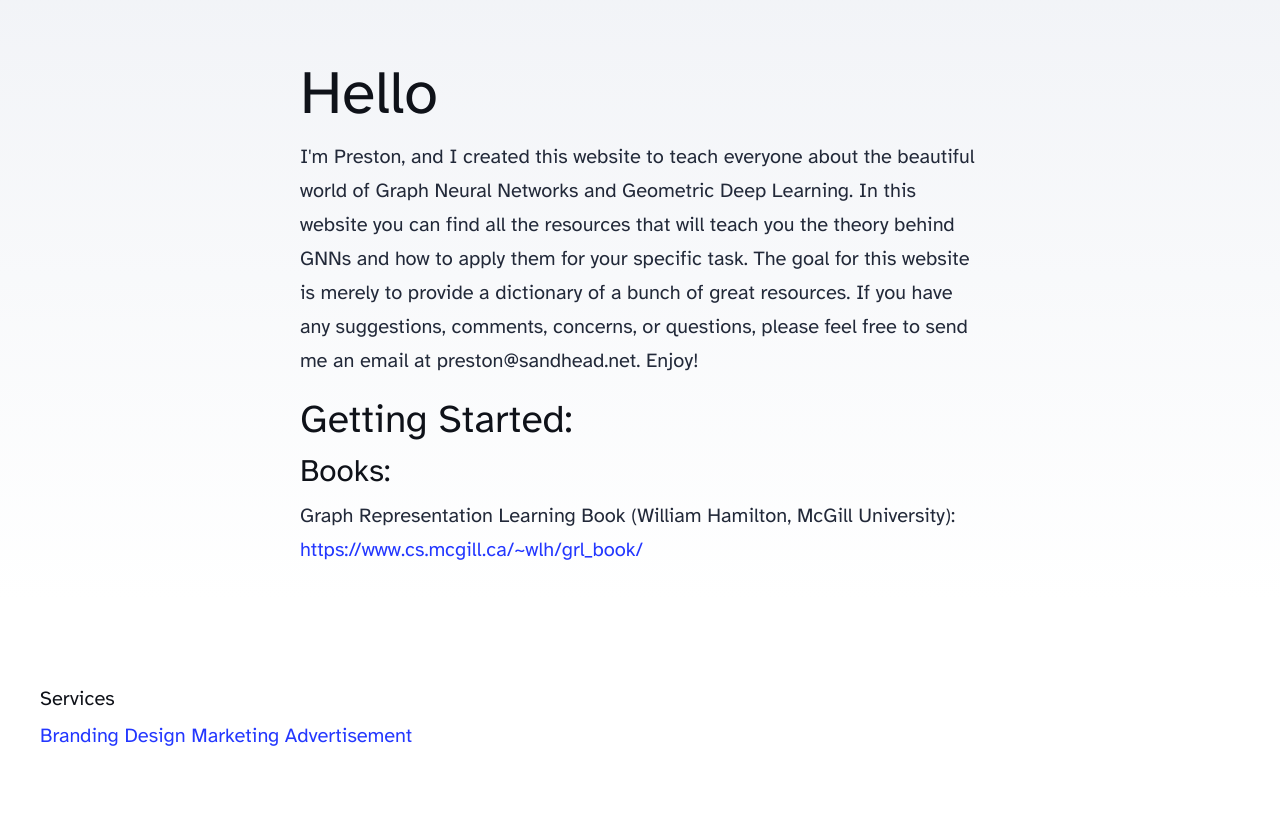
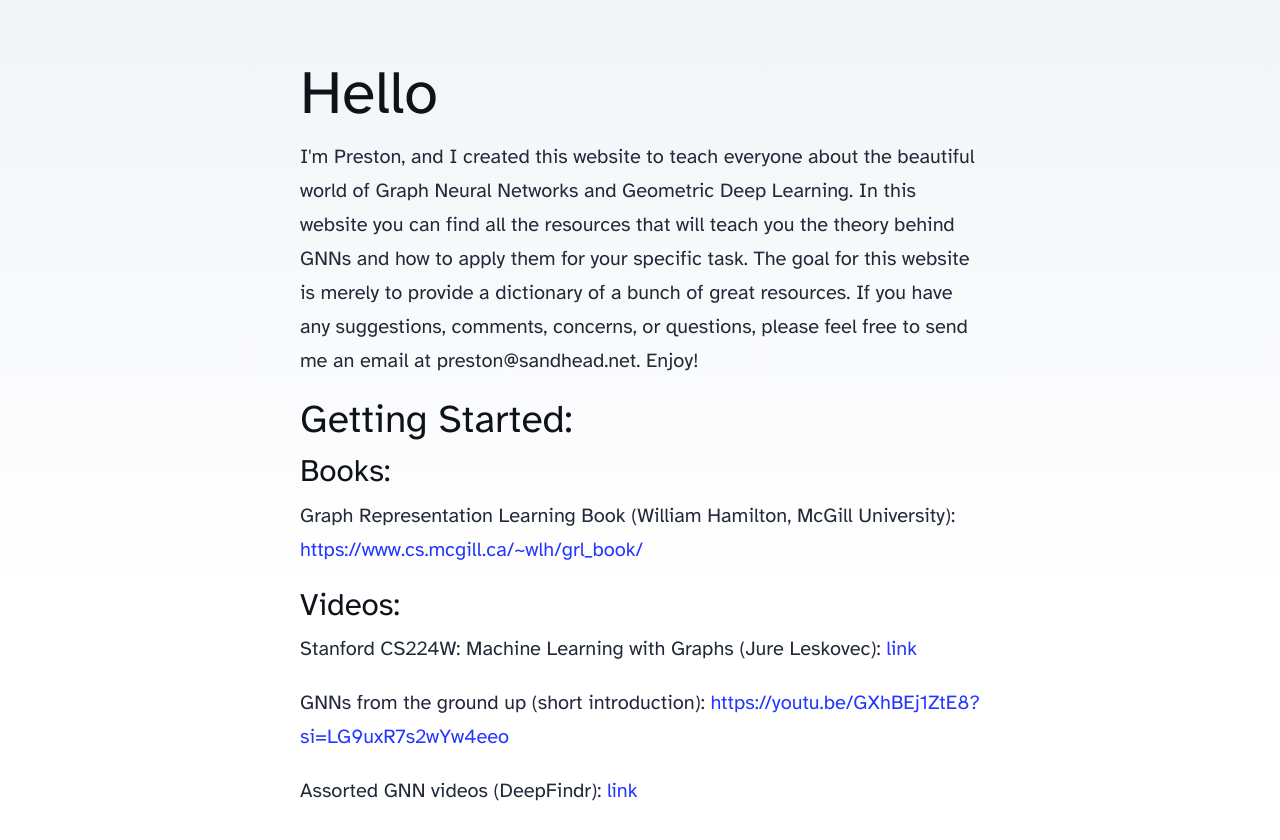
Before and after one commit to Klahadore/graphnets, an Astro site: page / in a window 1280 px wide. Before the commit the page ends 800 px from the top, so only its background shows below. Built offline with nearby package versions, Linux system fonts and the light colour scheme; Astro itself is replaced by a stand-in of ours; a web font is replaced by a local one.

Commit message:
Update index.astro

```diff
--- a/src/pages/index.astro
+++ b/src/pages/index.astro
@@ -1,7 +1,7 @@
 ---
 import BaseHead from '../components/BaseHead.astro';
 // import Header from '../components/Header.astro';
-import Footer from '../components/Footer.astro';
+// import Footer from '../components/Footer.astro';
 import { SITE_TITLE, SITE_DESCRIPTION } from '../consts';
 ---
 
@@ -23,10 +23,13 @@ import { SITE_TITLE, SITE_DESCRIPTION } from '../consts';
 			<h4>Books:</h4>
 			<p>Graph Representation Learning Book (William Hamilton, McGill University): <a href="https://www.cs.mcgill.ca/~wlh/grl_book/" target="_blank">https://www.cs.mcgill.ca/~wlh/grl_book/</a>
 			</p>
-
+			<h4>Videos:</h4>
+			<p>Stanford CS224W: Machine Learning with Graphs (Jure Leskovec): <a href="https://youtube.com/playlist?list=PLoROMvodv4rPLKxIpqhjhPgdQy7imNkDn&si=Nd7wO0wI-EfCniWc">link</a></p>
+			<p>GNNs from the ground up (short introduction): <a href="https://youtu.be/GXhBEj1ZtE8?si=LG9uxR7s2wYw4eeo">https://youtu.be/GXhBEj1ZtE8?si=LG9uxR7s2wYw4eeo</a></p>
+			<p>Assorted GNN videos (DeepFindr): <a href="https://youtube.com/playlist?list=PLV8yxwGOxvvoNkzPfCx2i8an--Tkt7O8Z&si=5NWxuxJcluxj71Mx">link</a></p>
 
 
 		</main>
-		<Footer />
+
 	</body>
 </html>
```
